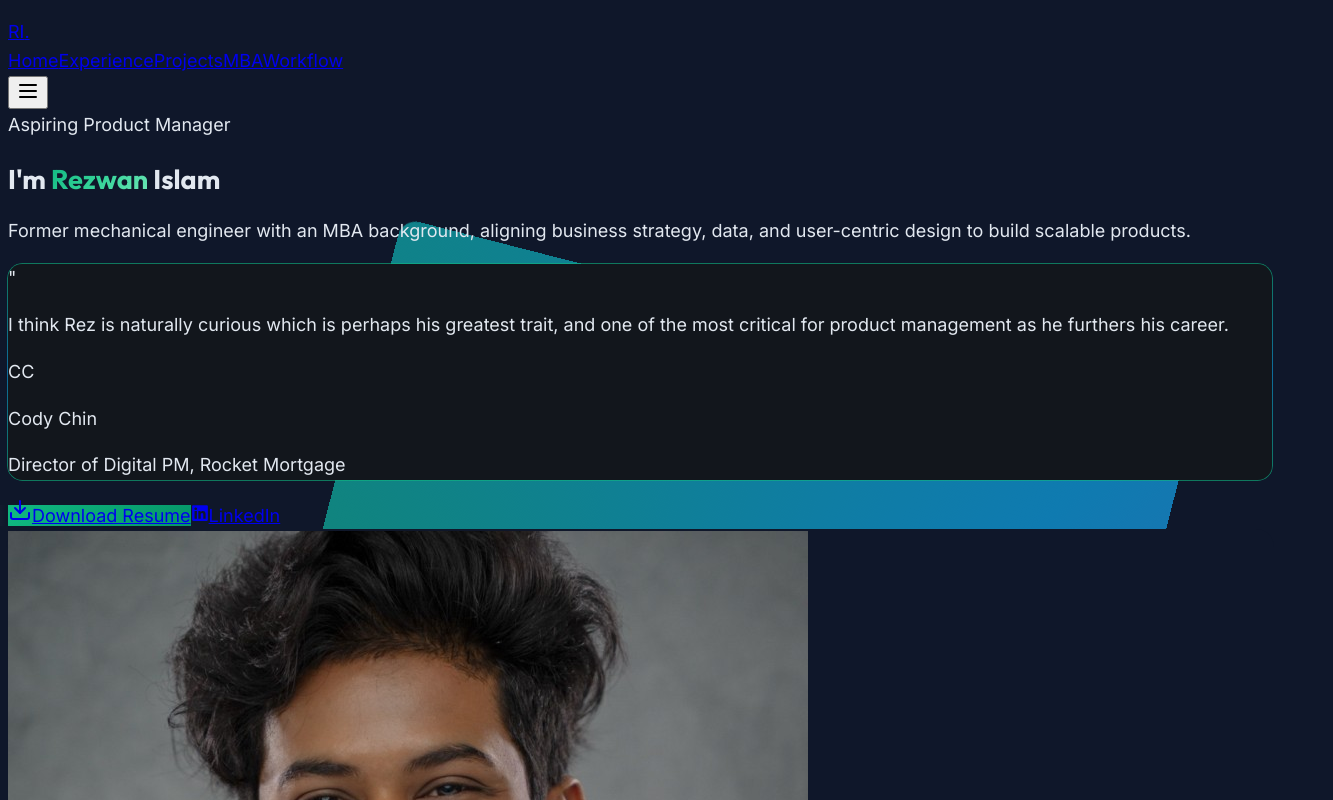
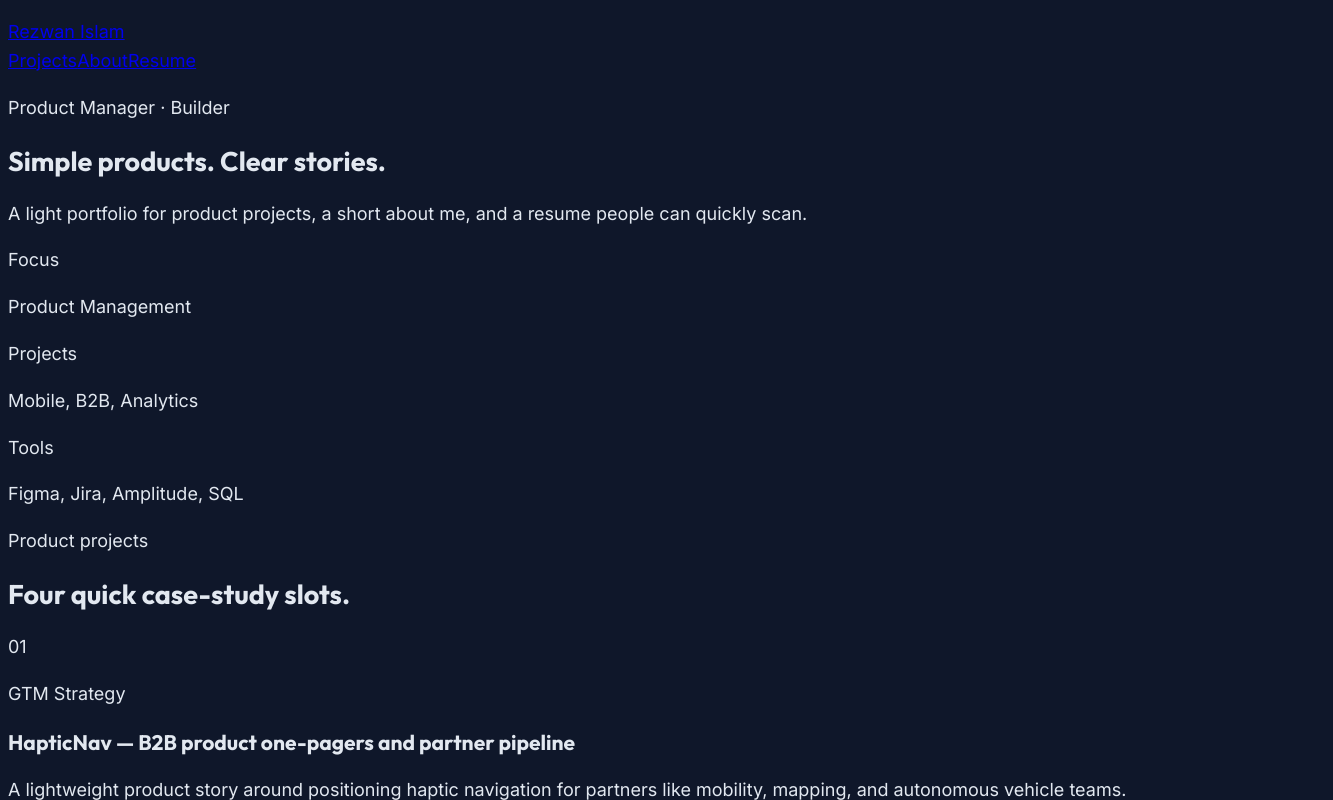
Before and after one commit to Rezwan3App/buildwithrez, a React (Vite) app in the folder client/: page / in a window 1280 px wide. Shown: the top 800 px of the page, 1333 px wide, since content can reach past the window. Built offline with nearby package versions, Linux system fonts and the light colour scheme.

Commit message:
Make simple portfolio preview the homepage
Co-authored-by: Rezwan Islam <Rezwan3App@users.noreply.github.com>

```diff
--- a/client/src/App.tsx
+++ b/client/src/App.tsx
@@ -4,7 +4,6 @@ import { Toaster } from "@/components/ui/toaster";
 import { TooltipProvider } from "@/components/ui/tooltip";
 import { ThemeProvider } from "@/components/theme-provider";
 import { BackToTop } from "@/components/back-to-top";
-import Home from "@/pages/home";
 import Experience from "@/pages/experience";
 import ProductManagement from "@/pages/product-management";
 import MBA from "@/pages/mba";
@@ -27,7 +26,7 @@ function Router() {
     <>
       <ScrollToTop />
       <Switch>
-        <Route path="/" component={Home} />
+        <Route path="/" component={SimplePreview} />
         <Route path="/experience" component={Experience} />
         <Route path="/product-management" component={ProductManagement} />
         <Route path="/mba" component={MBA} />
--- a/client/src/pages/simple-preview.tsx
+++ b/client/src/pages/simple-preview.tsx
@@ -44,7 +44,7 @@ export default function SimplePreview() {
   return (
     <div className="min-h-screen bg-[#f4f0e8] text-[#111111]">
       <header className="mx-auto flex max-w-6xl items-center justify-between px-6 py-6 sm:px-8 lg:px-10">
-        <Link href="/preview" className="text-sm font-semibold tracking-tight">
+        <Link href="/" className="text-sm font-semibold tracking-tight">
           Rezwan Islam
         </Link>
         <nav className="hidden items-center gap-6 text-sm text-neutral-600 sm:flex">
@@ -57,9 +57,6 @@ export default function SimplePreview() {
           <a href="#resume" className="hover:text-black">
             Resume
           </a>
-          <Link href="/" className="hover:text-black">
-            Current site
-          </Link>
         </nav>
       </header>
 
```
